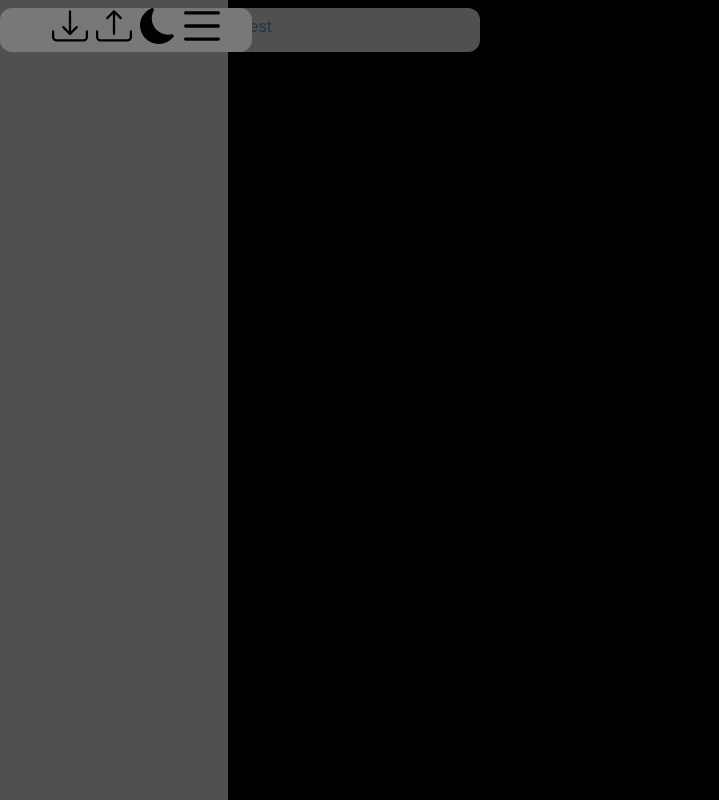
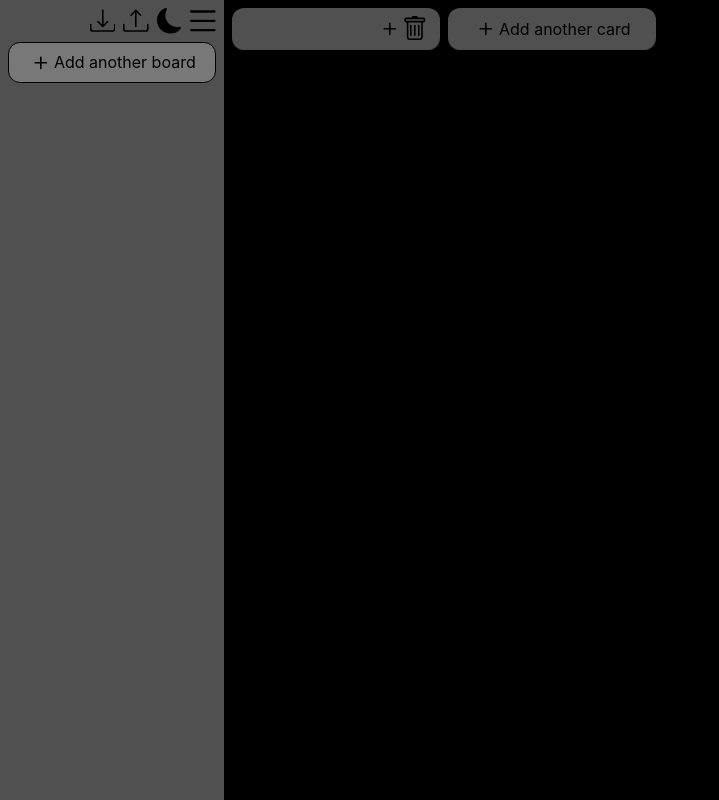
Before and after one commit to ryansheehy0/Null_To_Dos, a React (Vite) app: page / in a window 1280 px wide. Both pictures are taken after a click on the icon 26 px from the left and 26 px from the top of the page. Shown: the whole page, without its empty margins (0-719 px from the left). Built offline with nearby package versions, Linux system fonts and the light colour scheme.

Commit message:
Bug updates and changes container and add elements.

```diff
--- a/src/App.tsx
+++ b/src/App.tsx
@@ -1,5 +1,5 @@
 import Provider from "./utils/context.jsx"
-import Navbar from "./components/Navbar"
+import Navbar from "./components/Navbar/Navbar.js"
 import Board from "./components/Board"
 
 function App() {
--- a/src/components/Board.tsx
+++ b/src/components/Board.tsx
@@ -1,15 +1,20 @@
 import { twMerge as tm } from "tailwind-merge"
 import Container from "./Container/Container.js"
 import { useGlobalContext } from "../utils/context.jsx"
+import AddElement from "./Container/AddElement.js"
+import Item from "./Container/Item.js"
 
 export default function Board(){
   const {globalState, setGlobalState} = useGlobalContext()
 
+  function addNewList(){
+    console.log("test")
+  }
+
   return (
-    <div className={tm("w-[calc(100vw-var(--cardHeight))] h-screen bg-lightText dark:bg-darkText absolute top-0 right-0", globalState.open && "w-[calc(100vw-var(--cardWidth))]")}>
-      <Container cardOrList="list">
-        Test
-      </Container>
+    <div className={tm("w-[calc(100vw-var(--cardHeight))] overflow-auto h-screen bg-lightText dark:bg-darkText absolute top-0 right-0 flex justify-start", globalState.open && "w-[calc(100vw-(var(--cardWidth)+(2*var(--cardSpacing))))]")}>
+      <Container cardOrList="list" className="ml-[--cardSpacing]"><Item /></Container>
+      <Container cardOrList="list"><AddElement text="Add another card" onClick={addNewList}/></Container>
     </div>
   )
 }
--- a/src/components/Container/AddElement.tsx
+++ b/src/components/Container/AddElement.tsx
@@ -1,5 +1,14 @@
-export default function AddElement(){
+import Plus from "../../assets/plus.svg?react"
+
+type AddElementProps = {
+  text: string
+} & React.HTMLProps<HTMLDivElement>
+
+export default function AddElement({text, ...props}: AddElementProps){
   return (
-
+    <div className="cursor-pointer flex items-center justify-center text-lightText dark:text-darkText w-[--cardWidth] h-4 rounded-xl box-content" {...props}>
+      <Plus className="w-[--iconSize] h-[--iconSize]"/>
+      {text}
+    </div>
   )
 }
--- a/src/components/Container/Container.tsx
+++ b/src/components/Container/Container.tsx
@@ -8,8 +8,8 @@ type ContainerProps = {
 export default function Container({cardOrList, children} : ContainerProps){
 
   return (
-    <div className={tm("rounded-xl py-1.5 px-3 min-w-[--cardWidth] w-min grid grid-cols-[auto_auto] min-h-8 h-fit my-2 box-content",
-      cardOrList === "card" && "bg-lightCard dark:bg-darkCard border-1 border-solid border-lightBackground dark:border-darkBackground",
+    <div className={tm("rounded-xl py-1.5 px-3 w-[--cardWidth] flex justify-center items-center min-h-[--cardHeight] h-fit my-[--cardSpacing] box-border ml-[--cardSpacing]",
+      cardOrList === "card" && "bg-lightCard dark:bg-darkCard border border-solid border-lightBackground dark:border-darkBackground",
       cardOrList === "list" && "bg-lightList dark:bg-darkList"
     )}>
       {children}
--- /dev/null
+++ b/src/components/Container/Item.tsx
@@ -0,0 +1,29 @@
+import Trash from "../../assets/trash.svg?react"
+import Plus from "../../assets/plus.svg?react"
+import { twMerge as tm } from "tailwind-merge"
+import { useState } from "react"
+
+export default function Item(){
+  const [itemValue, setItemValue] = useState("")
+
+  function autoTextAreaResizing(event){
+    const textarea = event.target
+    textarea.style.height = "fit-content"
+    textarea.style.height = textarea.scrollHeight + "px"
+    if(textarea.value.length > 64){
+      setItemValue(textarea.value.substr(0, 64))
+    }else{
+      setItemValue(textarea.value)
+    }
+  }
+
+  return (
+    <div className="grid grid-cols-[auto_auto]">
+      <textarea className="m-0 flex items-center border-none bg-transparent text-lightText dark:text-darkText text-base h-auto resize-none mt-auto mb-auto pl-1 focus:rounded focus:outline focus:outline-1 focus:dark:outline-darkBackground focus:outline-lightBackground" value={itemValue} onInput={autoTextAreaResizing} rows={1} spellCheck={false} ></textarea>
+      <div className="flex items-center justify-end">
+        <Plus className="cursor-pointer w-[--iconSize] h-[--iconSize] fill-lightText dark:fill-darkText" />
+        <Trash className="cursor-pointer w-[--iconSize] h-[--iconSize] fill-lightText dark:fill-darkText" />
+      </div>
+    </div>
+  )
+}
--- a/src/components/Navbar/NavIcon.tsx
+++ b/src/components/Navbar/NavIcon.tsx
@@ -2,6 +2,6 @@ import { twMerge as tm } from "tailwind-merge"
 
 export default function NavIcon({Icon, rightOffset, onClick}){
   return (
-    <Icon className={tm(`w-[--iconSize] h-[--iconSize] absolute top-[--cardSpacing] ${rightOffset} fill-lightText dark:fill-darkText`)} onClick={onClick}/>
+    <Icon className={tm(`cursor-pointer w-[--iconSize] h-[--iconSize] absolute top-[--cardSpacing] ${rightOffset} fill-lightText dark:fill-darkText`)} onClick={onClick}/>
   )
 }
--- a/src/components/Navbar.tsx
+++ b/src/components/Navbar/Navbar.tsx
@@ -1,19 +1,19 @@
-import { useState } from "react"
-import List from "../assets/list.svg?react"
-import Moon from "../assets/moon.svg?react"
-import Sun from "../assets/sun.svg?react"
-import Download from "../assets/download.svg?react"
-import Upload from "../assets/upload.svg?react"
+import List from "../../assets/list.svg?react"
+import Moon from "../../assets/moon.svg?react"
+import Sun from "../../assets/sun.svg?react"
+import Download from "../../assets/download.svg?react"
+import Upload from "../../assets/upload.svg?react"
 import { twMerge as tm } from "tailwind-merge"
-import { useGlobalContext } from "../utils/context.jsx"
-import NavIcon from "./Navbar/NavIcon.js"
-import Container from "./Container/Container.js"
+import { useGlobalContext } from "../../utils/context.jsx"
+import NavIcon from "./NavIcon.js"
+import Container from "../Container/Container.js"
+import AddElement from "../Container/AddElement.js"
 
 export default function Navbar(){
   const {globalState, setGlobalState} = useGlobalContext()
 
   return (
-    <div className={tm("w-[--cardHeight] h-screen absolute left-0 top-0 bg-lightList dark:bg-darkList z-10", globalState.open && "w-[--cardWidth]")}>
+    <div className={tm("w-[--cardHeight] h-screen absolute left-0 top-0 bg-lightList dark:bg-darkList z-10", globalState.open && "w-fit pr-[--cardSpacing]")}>
       <NavIcon Icon={List} rightOffset={"right-[--cardSpacing]"} onClick={() => setGlobalState({...globalState, open: !globalState.open})} />
       {globalState.open ? (
         <>
@@ -24,9 +24,11 @@ export default function Navbar(){
           )}
           <NavIcon Icon={Upload} rightOffset={"right-[calc(3*var(--cardSpacing)+2*var(--iconSize))]"} />
           <NavIcon Icon={Download} rightOffset={"right-[calc(4*var(--cardSpacing)+3*var(--iconSize))]"} />
-          <Container cardOrList="card">
-
-          </Container>
+          <div className="mt-[calc(var(--iconSize)+2*var(--cardSpacing))]">
+            <Container cardOrList="card">
+              <AddElement text="Add another board"/>
+            </Container>
+          </div>
         </>
       ): "" }
     </div>
--- a/src/index.css
+++ b/src/index.css
@@ -3,10 +3,10 @@
 @tailwind utilities;
 
 :root {
-  --cardHeight: 3.25rem;
-  --cardWidth: 14.25rem;
+  --cardHeight: 2.6rem;
+  --cardWidth: 13rem;
   --cardSpacing: 0.5rem;
-  --iconSize: 2.25rem;
+  --iconSize: calc( var(--cardHeight) - (2 * var(--cardSpacing)) );
 
   font-family: Inter, system-ui, Avenir, Helvetica, Arial, sans-serif;
   line-height: 1.5;
```
Also changed, not shown: src/assets/plus.svg (added), src/assets/trash.svg (added).
